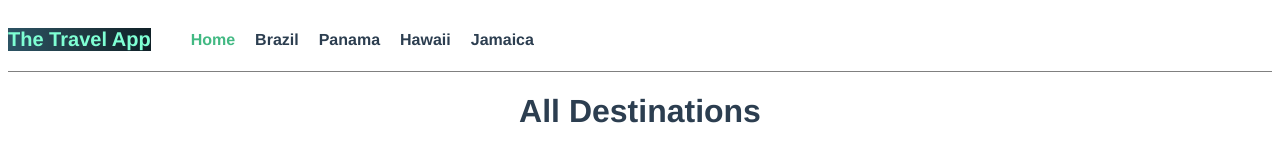
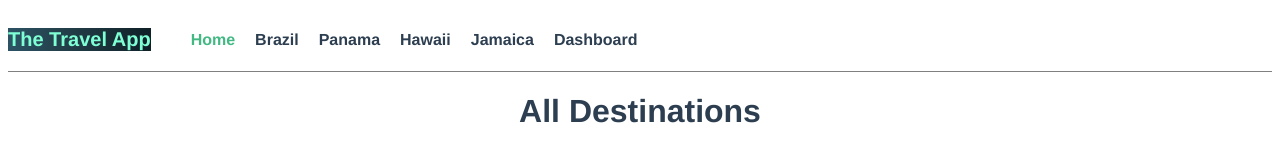
Before and after one commit to cadetCoder/travel-app-vue, a Vue app: page / in a window 1280 px wide. Shown: the top 160 px of the page. Built offline with nearby package versions, Linux system fonts and the light colour scheme.

Commit message:
router link to user

```diff
--- a/src/components/TheNavigation.vue
+++ b/src/components/TheNavigation.vue
@@ -17,6 +17,9 @@
           }"
           >{{ destination.name }}</router-link
         >
+      </li>
+      <li class="links">
+        <router-link to="/user">Dashboard</router-link>
       </li>
     </ul>
   </nav>
```
